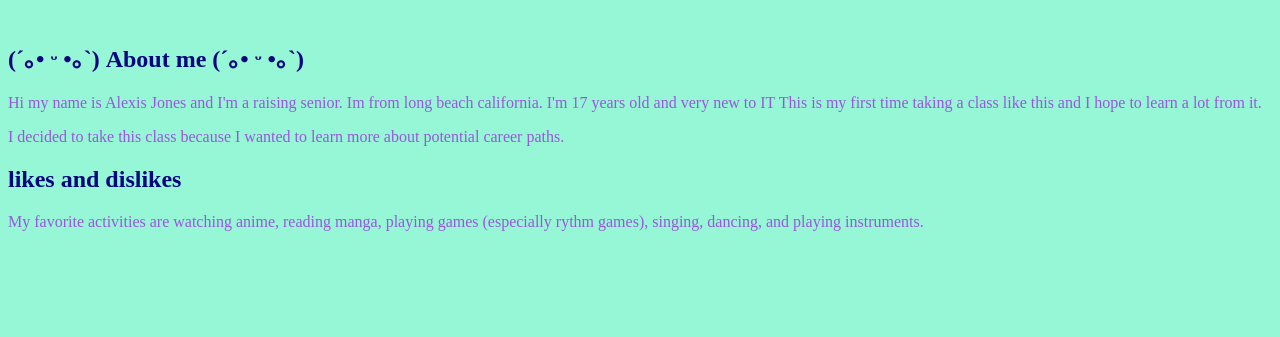
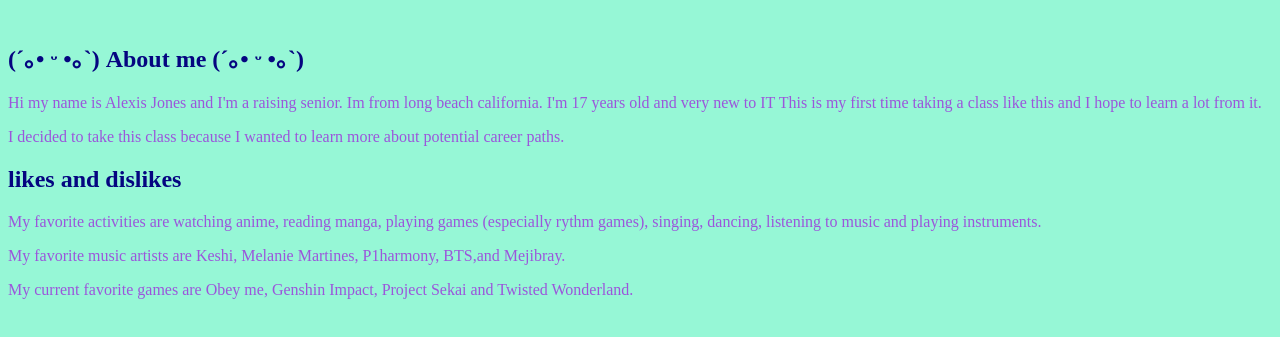
Before and after one commit to theitgirls/ajones77, a plain HTML site: page index.html in a window 1280 px wide. Shown: the part 105-442 px from the top of the page. Drawn offline with Linux system fonts and the light colour scheme.

Commit message:
Add files via upload

```diff
--- a/index.html
+++ b/index.html
@@ -12,6 +12,7 @@
 </head>
 <body>
     <a href="index.html">home</a>   |   <a href="ITblog.html">blog</a>
+
         <h1>Alexis' Blog</h1>
         <img src="">
 
@@ -20,6 +21,8 @@
         Hi my name is Alexis Jones and I'm a raising senior. Im from long beach california. I'm 17 years old and very new to IT This is my first time taking a class like this and I hope to learn a lot from it. </p>
        <p>I decided to take this class because I wanted to learn more about potential career paths.</p>
 <h2>likes and dislikes</h2>
-<p> My favorite activities are watching anime, reading manga, playing games (especially rythm games), singing, dancing, and playing instruments.</p>
+<p> My favorite activities are watching anime, reading manga, playing games (especially rythm games), singing, dancing, listening to music and playing instruments.</p>
+<p> My favorite music artists are Keshi, Melanie Martines, P1harmony, BTS,and Mejibray.</p>
+<p>My current favorite games are Obey me, Genshin Impact, Project Sekai and Twisted Wonderland.</p>
 </body>
 </html>
```
